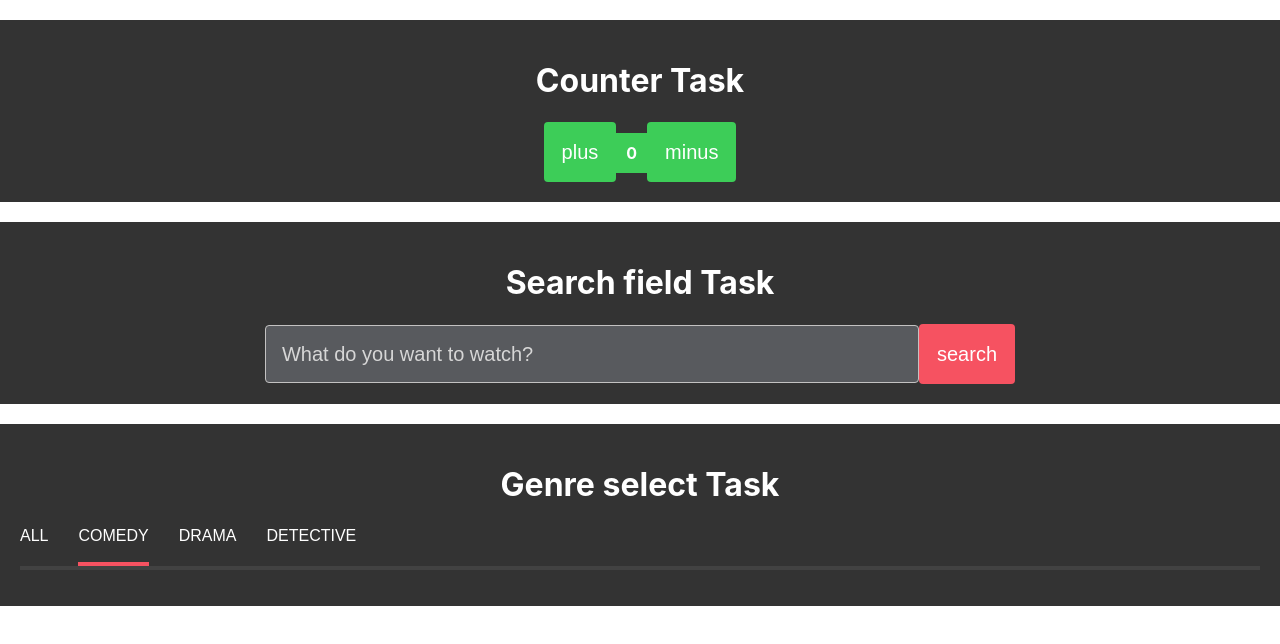
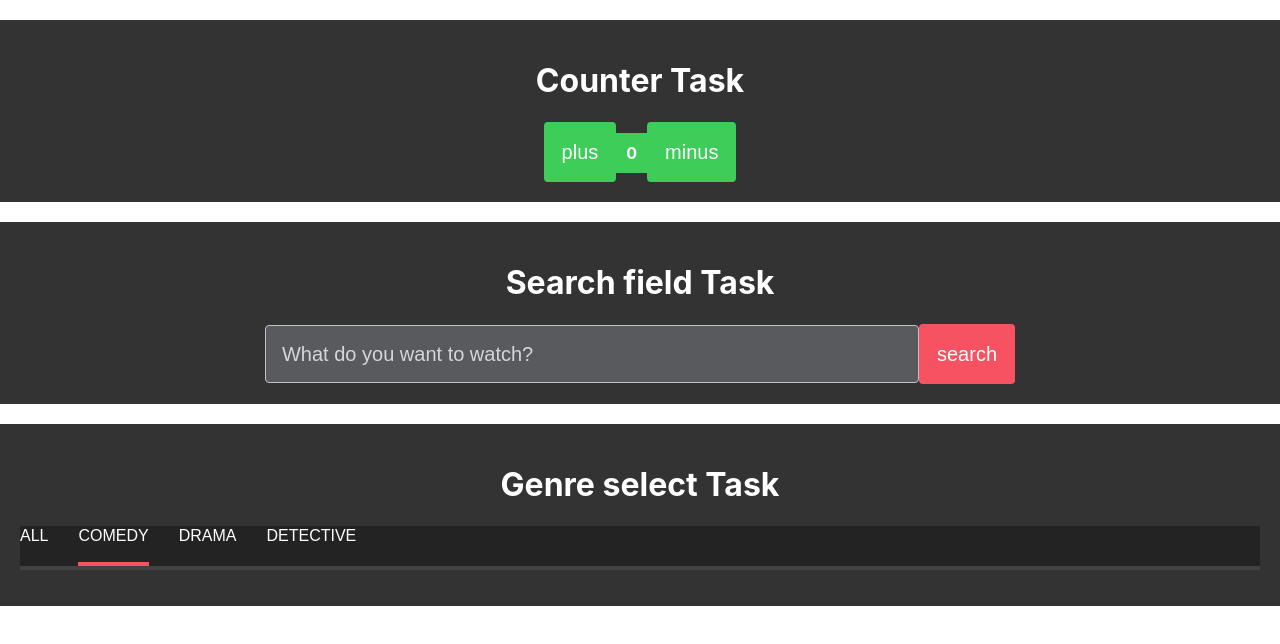
Before and after one commit to AlenaKharytonchyk/ReactJSMentoring, a React (Create React App) app: page / in a window 1280 px wide. Shown: the top 644 px of the page. Built offline with nearby package versions, Linux system fonts and the light colour scheme.

Commit message:
feat: add storybook

```diff
--- a/src/components/genreSelect/GenreSelect.scss
+++ b/src/components/genreSelect/GenreSelect.scss
@@ -3,6 +3,7 @@
   align-items: center;
   justify-content: flex-start;
   color: #FFFFFF;
+  background-color: #232323;
   font-size: 16px;
   font-family: sans-serif;
   line-height: 20px;
```
Also changed, not shown: 2 other files (tests, documents, lock files or other folders).
